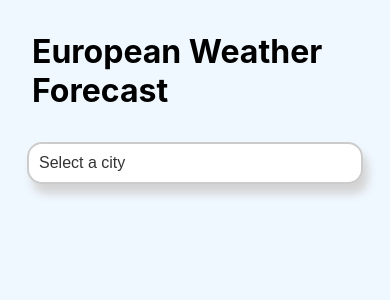
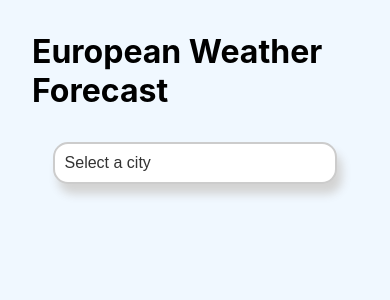
Before and after one commit to GraceBiemans/weather-app, a React (Create React App) app: page / in a window 390 px wide. Shown: the top 300 px of the page. Built offline with nearby package versions, Linux system fonts and the light colour scheme.

Commit message:
chore: style cleanup

```diff
--- a/src/css/CityDropdown.css
+++ /dev/null
@@ -1,69 +0,0 @@
-/* Style for the dropdown container */
-.city-dropdown--container {
-    display: flex;
-    flex-direction: column;
-    align-items: center;
-    font-family: 'Arial', sans-serif;
-
-    @media only screen and (min-width: 1025px) {
-      margin: 7rem;
-    }
-  }
-
-  .custom-dropdown {
-    position: relative;
-    width: 250px;
-    cursor: pointer;
-    border: 2px solid #ccc;
-    border-radius: 15px;
-    background-color: #fff;
-    padding: 10px;
-    display: flex;
-    justify-content: space-between;
-    align-items: center;
-    box-shadow: 5px 10px 10px lightgray;
-  }
-
-  .custom-dropdown:hover {
-    border-color: #007BFF;
-  }
-
-  .dropdown-selected {
-    font-size: 1rem;
-    color: #333;
-  }
-
-  .dropdown-options {
-    position: absolute;
-    top: 100%;
-    left: 0;
-    width: 100%;
-    max-height: 200px;
-    overflow-y: auto;
-    background-color: #fff;
-    border: 2px solid #ccc;
-    border-top: none;
-    border-radius: 15px;
-    box-shadow: 0 0 10px rgba(0, 0, 0, 0.1);
-    z-index: 10;
-    list-style: none;
-    padding: 0;
-    margin: 0;
-  }
-
-  .dropdown-option {
-    padding: 8px;
-    font-size: 1rem;
-    color: #333;
-    transition: background-color 0.3s ease;
-  }
-
-  .dropdown-option:hover {
-    background-color: #f1f1f1;
-  }
-
-  @media (max-width: 600px) {
-    .custom-dropdown {
-      width: 80%;
-    }
-  }
--- a/src/css/Weather.css
+++ b/src/css/Weather.css
@@ -6,11 +6,11 @@
     grid-template-columns: auto auto;
     grid-gap: 0.75rem;
 
-    @media only screen and (min-width: 600px) {
+    @media only screen and (min-width: 37.5rem) {
       grid-gap: 1.5rem;
     }
 
-    @media only screen and (min-width: 1025px) {
+    @media only screen and (min-width: 64rem) {
       display: flex;
     }
   }
@@ -25,12 +25,12 @@
     width: 8rem;
     height: 7rem;
 
-    @media only screen and (min-width: 768px) {
+    @media only screen and (min-width: 48rem) {
       width: 15rem;
       height: 7rem;
     }
 
-    @media only screen and (min-width: 1025px) {
+    @media only screen and (min-width: 64rem) {
       width: 7rem;
       height: 7rem;
     }
@@ -58,6 +58,11 @@
     display: inline-block;
   }
 
+  .tooltip:hover {
+    background-color: #aacdd7;
+    box-shadow: 10px 10px 10px gray;
+  }
+
   .tooltip .tooltiptext {
     font-size: 0.75rem;
     visibility: hidden;
@@ -68,6 +73,7 @@
     border-radius: 15px;
     padding: 15px;
     position: absolute;
+    left: 0.9rem;
     z-index: 1;
     box-shadow: 5px 10px 10px lightgray;
   }
--- /dev/null
+++ b/src/css/city-dropdown.css
@@ -0,0 +1,73 @@
+.city-dropdown--container {
+  display: flex;
+  flex-direction: column;
+  align-items: center;
+  font-family: 'Arial', sans-serif;
+  margin: 2rem;
+}
+
+.city-dropdown {
+  position: relative;
+  width: 15rem;
+  cursor: pointer;
+  border: 2px solid #ccc;
+  border-radius: 0.9375rem;
+  background-color: #fff;
+  padding: 0.625rem;
+  display: flex;
+  justify-content: space-between;
+  align-items: center;
+  box-shadow: 0.3125rem 0.625rem 0.625rem lightgray;
+  transition: border-color 0.3s ease, box-shadow 0.3s ease;
+}
+
+.city-dropdown:hover {
+  border-color: darkgray;
+  box-shadow: 0.625rem 0.625rem 0.625rem gray;
+}
+
+.city-dropdown--selected {
+  font-size: 1rem;
+  color: #333;
+}
+
+.city-dropdown--options {
+  position: absolute;
+  top: 100%;
+  left: 0;
+  width: 100%;
+  max-height: 12.5rem;
+  overflow-y: auto;
+  background-color: #fff;
+  border: 2px solid #ccc;
+  border-top: none;
+  border-radius: 0.9375rem;
+  box-shadow: 0 0 0.625rem rgba(0, 0, 0, 0.1);
+  z-index: 10;
+  list-style: none;
+  padding: 0;
+  margin: 0;
+}
+
+.city-dropdown--option {
+  padding: 0.5rem;
+  font-size: 1rem;
+  color: #333;
+  transition: background-color 0.3s ease;
+}
+
+.city-dropdown--option:hover {
+  background-color: #f1f1f1;
+}
+
+@media (max-width: 37.5rem) {
+  .city-dropdown {
+    width: 80%;
+  }
+}
+
+@media (min-width: 64rem) {
+  .city-dropdown--container {
+    margin: 7rem;
+  }
+}
--- a/src/js/CityDropdown.js
+++ b/src/js/CityDropdown.js
@@ -1,6 +1,6 @@
 import React, { useState } from 'react';
 import cityData from '../city_coordinates.json';
-import '../css/CityDropdown.css';
+import '../css/city-dropdown.css';
 
 const CityDropdown = ({ onCityChange }) => {
   const [isOpen, setIsOpen] = useState(false);
@@ -20,17 +20,17 @@ const CityDropdown = ({ onCityChange }) => {
 
   return (
     <div className="city-dropdown--container">
-      <div className="custom-dropdown" onClick={toggleDropdown}>
-        <div className="dropdown-selected">
+      <div className="city-dropdown" onClick={toggleDropdown}>
+        <div className="city-dropdown--selected">
           {selectedOption || 'Select a city'}
         </div>
 
         {isOpen && (
-          <ul className="dropdown-options">
+          <ul className="city-dropdown--options">
             {options.map((option) => (
               <li
                 key={option.city}
-                className="dropdown-option"
+                className="city-dropdown--option"
                 onClick={() => handleOptionSelect(option)}
               >
                 {option.city}, {option.country}
--- a/src/js/DayWeather.js
+++ b/src/js/DayWeather.js
@@ -1,7 +1,7 @@
 import React, { useState, useEffect } from 'react'
 import WeatherDate from './WeatherDate';
 import WeatherTypes from './WeatherTypes'
-import '../css/Weather.css'
+import '../css/weather.css'
 
 const DayWeather = ({ weatherType, index }) => {
   const [weatherData, setWeatherData] = useState({});
@@ -17,7 +17,7 @@ const DayWeather = ({ weatherType, index }) => {
             <div className="weather--icon">{weatherData.icon}</div>
             <div className="weather--type">{weatherData.label}</div>
         </div>
-        <span class="tooltiptext">{weatherData.description}</span>
+        <span class="tooltip--text">{weatherData.description}</span>
     </span>
   );
 };
--- a/src/js/WeatherContainer.js
+++ b/src/js/WeatherContainer.js
@@ -51,7 +51,7 @@ const WeatherData = ({selectedCityObject}) => {
                 {error && <p style={{ color: 'red' }}>{error}</p>}
             </div>
 
-            {!loading && !error && <div id="weather-container">
+            {!loading && !error && <div id="weather--container">
                 {weatherData.length > 0 && (!loading || !error) ? (
                 weatherData.map((entry, index) => (
                     <div>
--- a/src/js/WeatherDate.js
+++ b/src/js/WeatherDate.js
@@ -1,4 +1,4 @@
-import React, { useState, useEffect } from 'react'
+import React from 'react'
 
 const WeatherDate = ({ index }) => {
 
```
